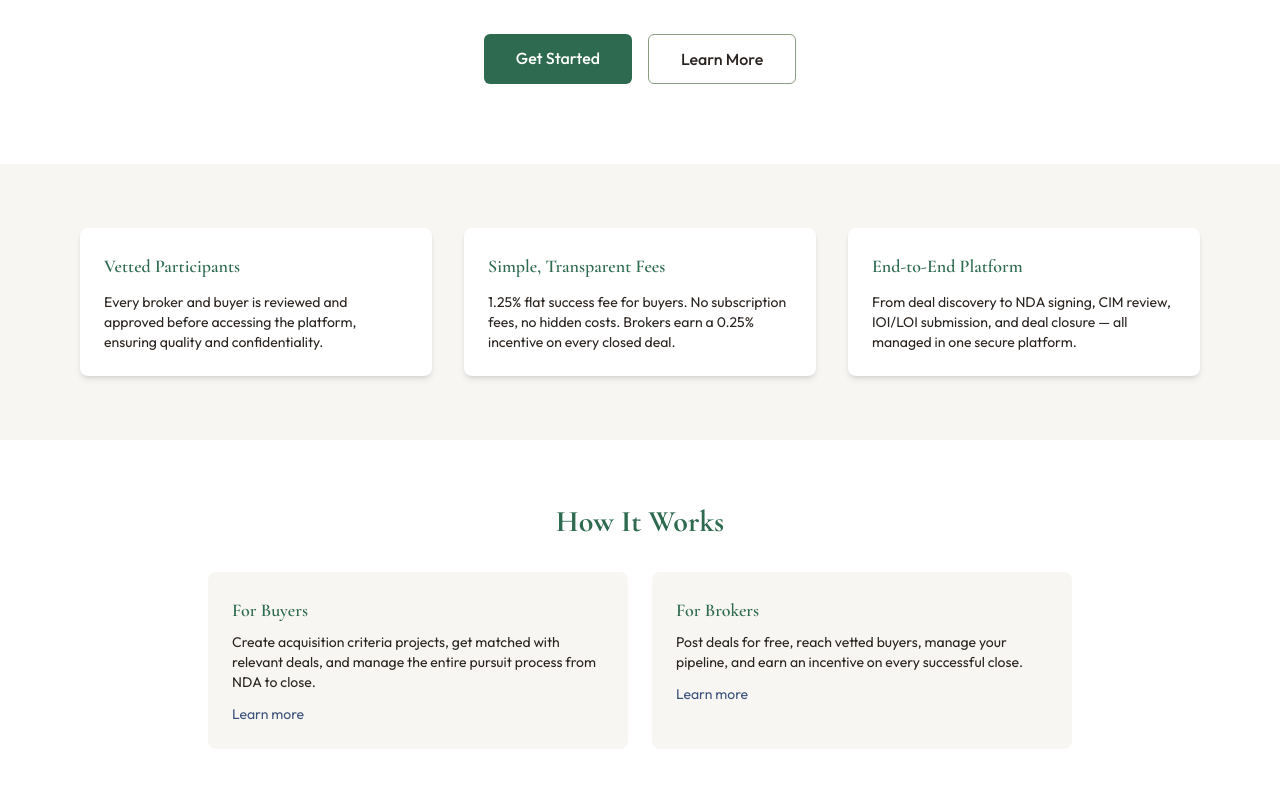
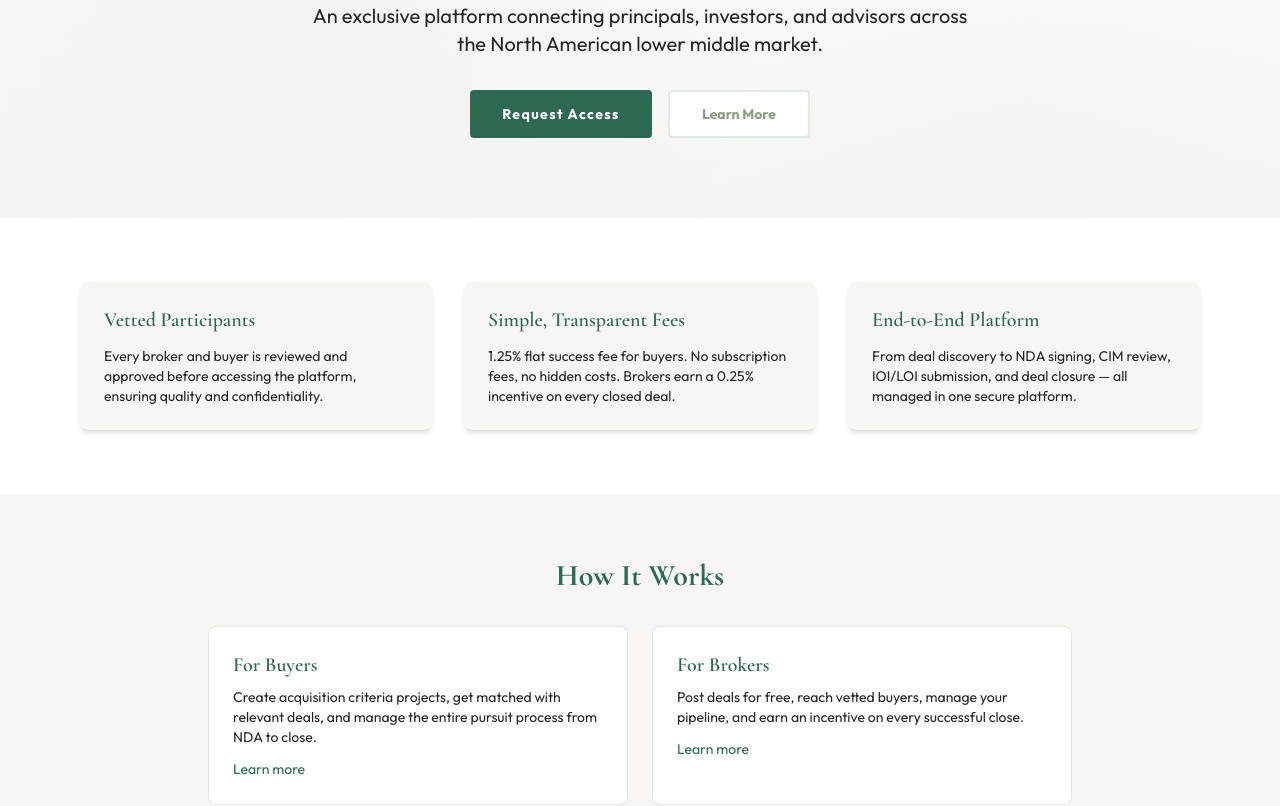
Before and after one commit to thealgochef/MA-Platform, a Next.js app: page / in a window 1280 px wide. Shown: the part 350-1156 px from the top of the page. Built offline with nearby package versions, Linux system fonts and the light colour scheme.

Commit message:
refactor(theme): enhance UI components with new styles and improve layout consistency

```diff
--- a/src/app/globals.css
+++ b/src/app/globals.css
@@ -21,6 +21,7 @@
   --color-btn-hover: #348d65;
   --color-neutral-btn-hover: #e5e7eb;
   --color-border: rgba(45, 106, 79, 0.15);
+  --color-subtle: rgba(45, 106, 79, 0.10);
   --color-faint: rgba(45, 106, 79, 0.05);
 }
 
--- a/src/app/page.tsx
+++ b/src/app/page.tsx
@@ -2,6 +2,9 @@ import Link from "next/link";
 
 export default function HomePage() {
   const navLinkClass = "text-sm font-medium text-secondary transition-colors hover:text-primary";
+  const valuePropCardClass = "rounded-lg bg-surface p-6 shadow-md";
+  const valuePropTitleClass = "mb-3 font-display text-xl font-semibold text-primary";
+  const howItWorksCardClass = "rounded-lg bg-bg p-6 border border-border-color";
   const footerLinkClass = "font-medium text-secondary transition-colors hover:text-primary";
 
   return (
@@ -11,8 +14,9 @@ export default function HomePage() {
       <nav
         className="fixed left-0 right-0 top-0 z-50 animate-fade-in"
         style={{
-          background: "var(--color-background)",
+          background: "rgba(var(--color-bg-rgb), 0.75)",
           backdropFilter: "blur(12px)",
+          WebkitBackdropFilter: "blur(12px)", // for Safari support
           borderBottom: "1px solid rgba(45, 106, 79, 0.1)",
         }}
       >
@@ -42,26 +46,19 @@ export default function HomePage() {
       </nav>
 
       {/* Hero Section */}
-      <section className="bg-bg py-20">
-        <div className="max-w-4xl mx-auto px-4 text-center">
-          <h1 className="text-5xl font-display font-bold mb-6">
-            The Professional M&A Marketplace for the Middle Market
+      <section className="bg-hero-pattern py-20">
+        <div className="mx-auto max-w-4xl px-4 text-center">
+          <h1 id="hero-headline" className="mb-8 font-display text-4xl font-medium leading-tight sm:text-5xl md:text-6xl lg:text-7xl animate-fade-in-up delay-2">
+            Where Strategic <br /><span className="gradient-text">Transactions</span> Begin
           </h1>
-          <p className="text-xl text-secondary mb-8 max-w-2xl mx-auto">
-            Geneva Holdings connects vetted brokers and bankers with qualified buyers
-            for confidential, efficient deal execution.
+          <p className="mx-auto mb-8 max-w-2xl text-xl animate-fade-in-up delay-3">
+            An exclusive platform connecting principals, investors, and advisors across the North American lower middle market.
           </p>
-          <div className="flex gap-4 justify-center">
-            <Link
-              href="/login"
-              className="bg-primary text-bg px-8 py-3 rounded-md font-medium hover:bg-light-gray transition-colors"
-            >
-              Get Started
+          <div className="flex justify-center gap-4 animate-fade-in-up delay-4">
+            <Link href="/login" className="btn-primary rounded px-8 py-3 text-sm font-bold tracking-widest transition-all">
+              Request Access
             </Link>
-            <Link
-              href="/how-it-works"
-              className="border border-secondary px-8 py-3 rounded-md font-medium hover:bg-bg/10 transition-colors"
-            >
+            <Link href="/how-it-works" className="rounded border-2 border-border-color bg-bg px-8 py-3 text-sm font-bold text-secondary transition-colors hover:bg-faint hover:text-primary">
               Learn More
             </Link>
           </div>
@@ -69,25 +66,25 @@ export default function HomePage() {
       </section>
 
       {/* Value Props */}
-      <section className="py-16 bg-surface">
-        <div className="max-w-6xl mx-auto px-4">
-          <div className="grid md:grid-cols-3 gap-8">
-            <div className="bg-bg rounded-lg p-6 shadow-md">
-              <h3 className="text-lg font-display font-semibold text-primary mb-3">Vetted Participants</h3>
+      <section className="py-16"> {/* add accent-colored background here */}
+        <div className="mx-auto max-w-6xl px-4">
+          <div className="grid gap-8 md:grid-cols-3">
+            <div className={valuePropCardClass}>
+              <h3 className={valuePropTitleClass}>Vetted Participants</h3>
               <p className="text-sm">
                 Every broker and buyer is reviewed and approved before accessing the platform,
                 ensuring quality and confidentiality.
               </p>
             </div>
-            <div className="bg-bg rounded-lg p-6 shadow-md">
-              <h3 className="text-lg font-display font-semibold text-primary mb-3">Simple, Transparent Fees</h3>
+            <div className={valuePropCardClass}>
+              <h3 className={valuePropTitleClass}>Simple, Transparent Fees</h3>
               <p className="text-sm">
                 1.25% flat success fee for buyers. No subscription fees, no hidden costs.
                 Brokers earn a 0.25% incentive on every closed deal.
               </p>
             </div>
-            <div className="bg-bg rounded-lg p-6 shadow-md">
-              <h3 className="text-lg font-display font-semibold text-primary mb-3">End-to-End Platform</h3>
+            <div className={valuePropCardClass}>
+              <h3 className={valuePropTitleClass}>End-to-End Platform</h3>
               <p className="text-sm">
                 From deal discovery to NDA signing, CIM review, IOI/LOI submission,
                 and deal closure — all managed in one secure platform.
@@ -98,27 +95,27 @@ export default function HomePage() {
       </section>
 
       {/* How It Works Preview */}
-      <section className="py-16">
-        <div className="max-w-4xl mx-auto px-4 text-center">
-          <h2 className="text-3xl font-display font-bold text-primary mb-8">How It Works</h2>
-          <div className="grid md:grid-cols-2 gap-6 text-left">
-            <div className="bg-surface rounded-lg p-6">
-              <h3 className="text-lg font-display font-semibold text-primary mb-2">For Buyers</h3>
+      <section className="bg-surface py-16">
+        <div className="mx-auto max-w-4xl px-4 text-center">
+          <h2 className="mb-8 font-display text-3xl font-bold text-primary">How It Works</h2>
+          <div className="grid gap-6 text-left md:grid-cols-2">
+            <div className={howItWorksCardClass}>
+              <h3 className="mb-2 font-display text-xl font-semibold text-primary">For Buyers</h3>
               <p className="text-sm">
                 Create acquisition criteria projects, get matched with relevant deals,
                 and manage the entire pursuit process from NDA to close.
               </p>
-              <Link href="/for-buyers" className="text-sm text-slate-blue hover:underline mt-3 inline-block">
+              <Link href="/for-buyers" className="mt-3 inline-block text-sm text-primary hover:underline">
                 Learn more
               </Link>
             </div>
-            <div className="bg-surface rounded-lg p-6">
-              <h3 className="text-lg font-display font-semibold text-primary mb-2">For Brokers</h3>
+            <div className={howItWorksCardClass}>
+              <h3 className="mb-2 font-display text-xl font-semibold text-primary">For Brokers</h3>
               <p className="text-sm">
                 Post deals for free, reach vetted buyers, manage your pipeline,
                 and earn an incentive on every successful close.
               </p>
-              <Link href="/for-brokers" className="text-sm text-slate-blue hover:underline mt-3 inline-block">
+              <Link href="/for-brokers" className="mt-3 inline-block text-sm text-primary hover:underline">
                 Learn more
               </Link>
             </div>
--- a/tailwind.config.ts
+++ b/tailwind.config.ts
@@ -23,6 +23,7 @@ const config: Config = {
         'btn-hover': 'var(--color-btn-hover)', // hover state of primary colored btns
         'neutral-btn-hover': 'var(--color-neutral-btn-hover)', // hover state of neutral colored btns
         'border-color': 'var(--color-border)', // decorative border color (in /public)
+        'subtle': 'var(--color-subtle)', // used for deal engagement stage
         'faint': 'var(--color-faint)', // area hover state (in /public/select-role)
 
         // Legacy colors still in use
```
